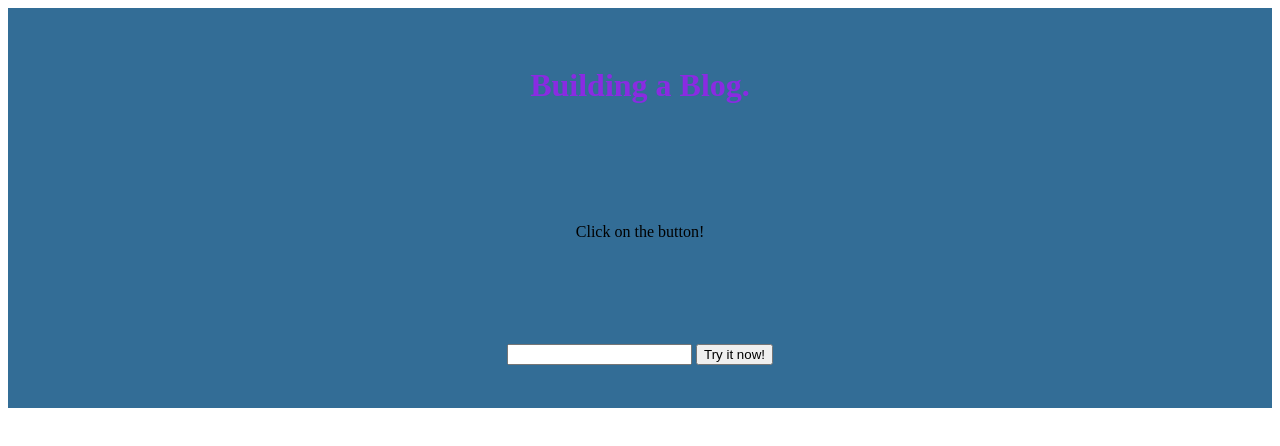
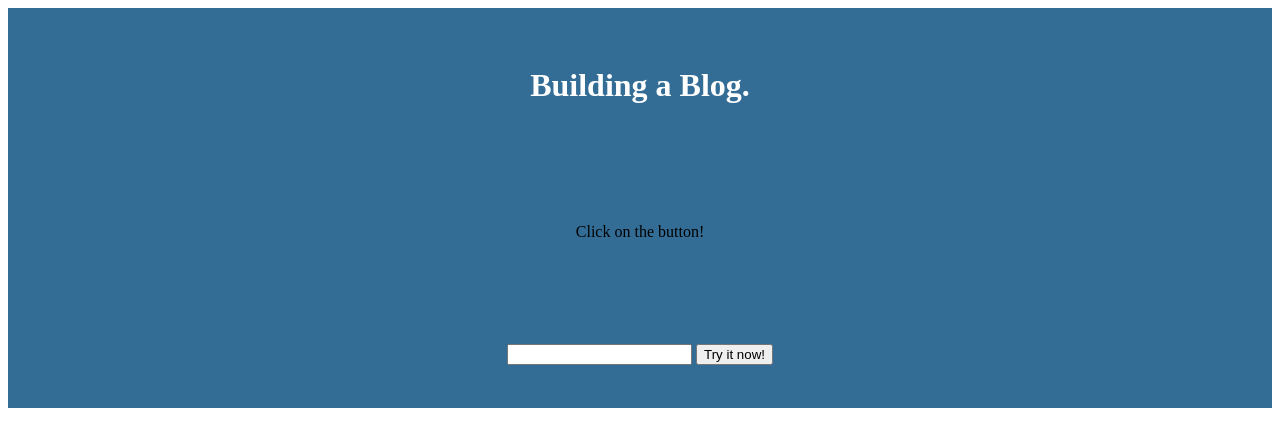
Before and after one commit to SantiagoValadez/Sesion01, a plain HTML site: page index.html in a window 1280 px wide. Drawn offline with Linux system fonts and the light colour scheme.

Commit message:
se modifico el color de h1

```diff
--- a/estilos/miweb.css
+++ b/estilos/miweb.css
@@ -1,5 +1,5 @@
 h1 {
-    color: blueviolet;
+    color: rgb(255, 255, 255);
     margin: 16px 10px 16px 10px;
 }
 
```
